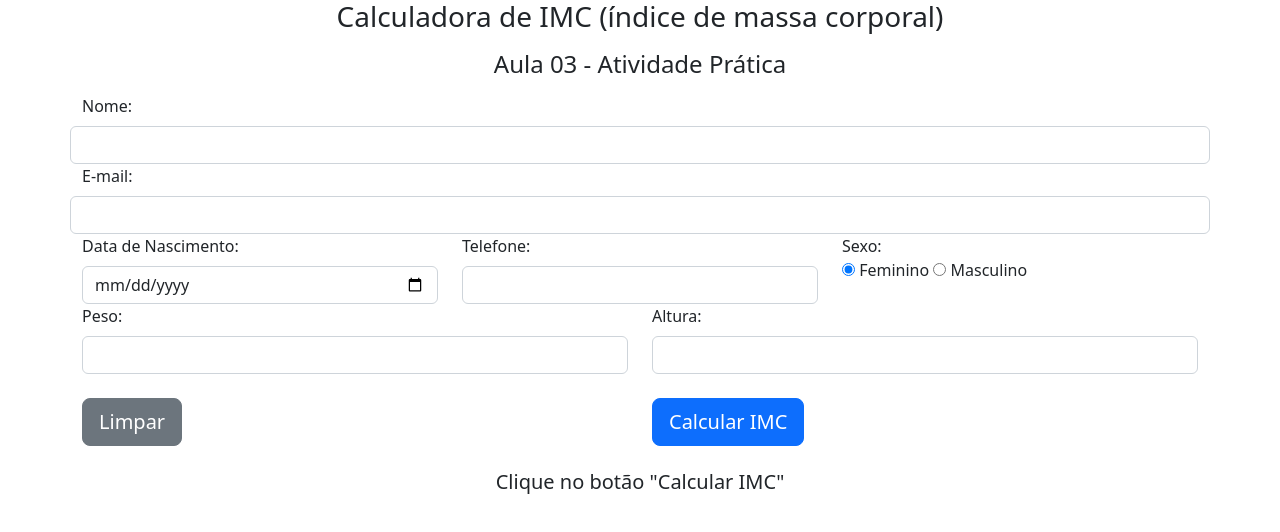
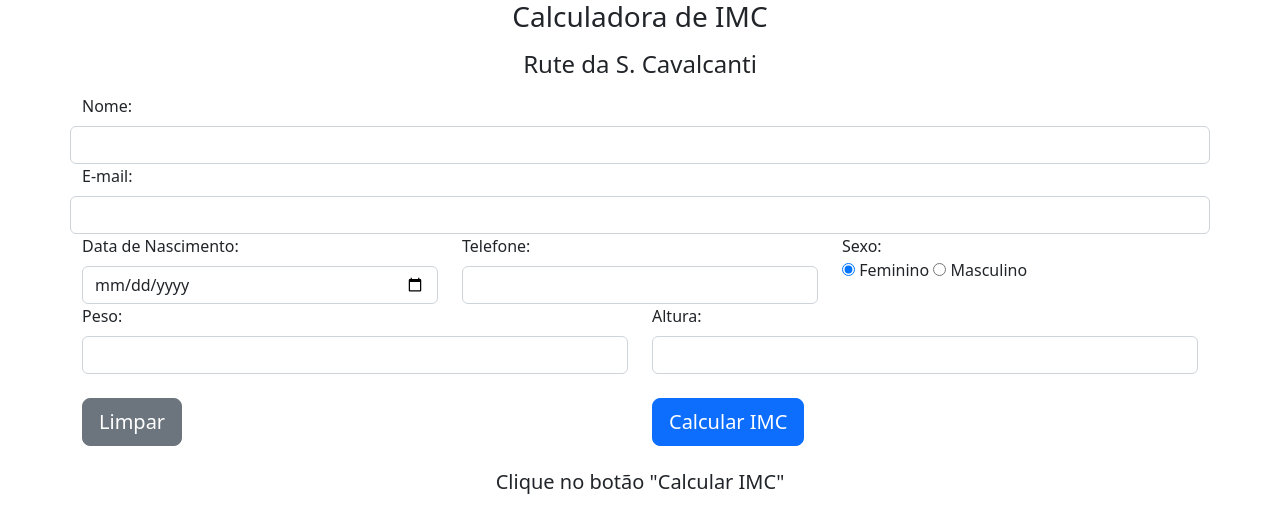
Before and after one commit to Rutedasilva2002/IMC, a plain HTML site: page index.html in a window 1280 px wide. Drawn offline with nearby package versions, Linux system fonts and the light colour scheme; a script that the page names is missing.

Commit message:
Update index.html

```diff
--- a/index.html
+++ b/index.html
@@ -12,8 +12,8 @@
 	<script type="text/javascript" src="imc.js"></script>
 	<div class="container">
 		<div class="row justify-content-center align-items-center" width="72" height="72">
-			<h3 class="text-center h3 mb-3 font-weight-normal">Calculadora de IMC (índice de massa corporal)</h3>
-			<h4 class="text-center h4 mb-3 font-weight-normal">Aula 03 - Atividade Prática</h4>
+			<h3 class="text-center h3 mb-3 font-weight-normal">Calculadora de IMC</h3>
+			<h4 class="text-center h4 mb-3 font-weight-normal">Rute da S. Cavalcanti</h4>
 			<form name="formulario">
 				  <div class="row">
 					<label for="nome" class="form-label">Nome:</label>
@@ -48,7 +48,7 @@
 						<div class="col">
 							<label for="altura" class="form-label">Altura:</label>
 							<input type="text" class="form-control" name="altura">
-						</div>
+		</div>
 				  </div>
 				  <br>
 				  <div class="row ">
@@ -62,7 +62,7 @@
 			</form>
 		</div>
 		<br>
-		<p class="text-center h5 mb-3 font-weight-normal" id="resposta">Clique no botão "Calcular IMC"</p>
+		<p class="text-center h5 mb-4 font-weight-normal" id="resposta">Clique no botão "Calcular IMC"</p>
 	</div>
 </body>
 </html>
```
